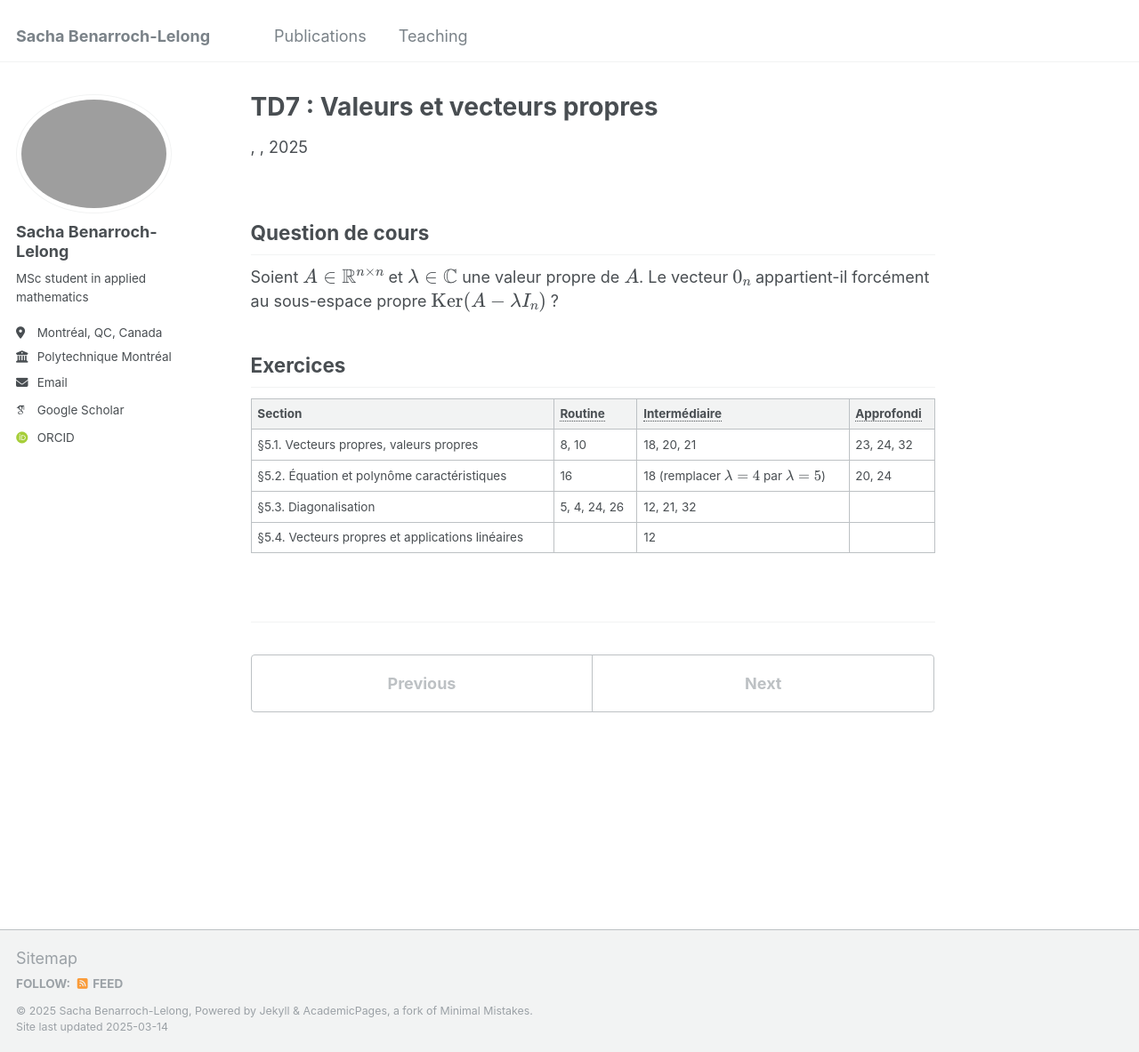
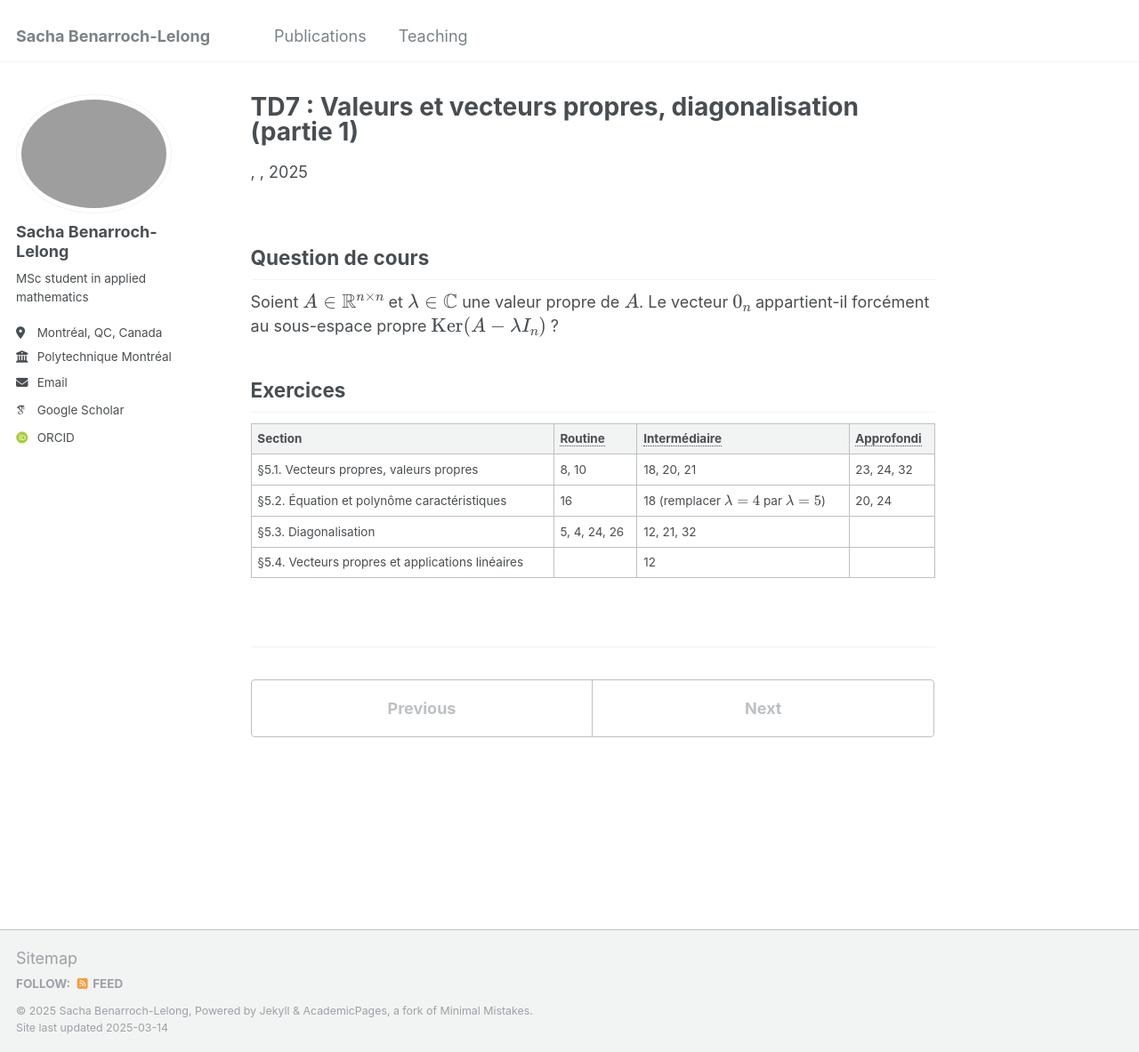
Before and after one commit to sblelong/sblelong.github.io, a Jekyll site: the page built from _teaching/mth1008/td7.md, in a window 1280 px wide and 1183 px high. Shown: the whole window at 89% size. Built offline with Jekyll 4.4.1, drawn with Linux system fonts in a browser that asks for light colours; some web fonts are replaced.

Commit message:
titre td7

```diff
--- a/_teaching/mth1008/td7.md
+++ b/_teaching/mth1008/td7.md
@@ -1,5 +1,5 @@
 ---
-title: "TD7 : Valeurs et vecteurs propres"
+title: "TD7 : Valeurs et vecteurs propres, diagonalisation (partie 1)"
 permalink: /teaching/mth1008/td7
 ---
 
```
